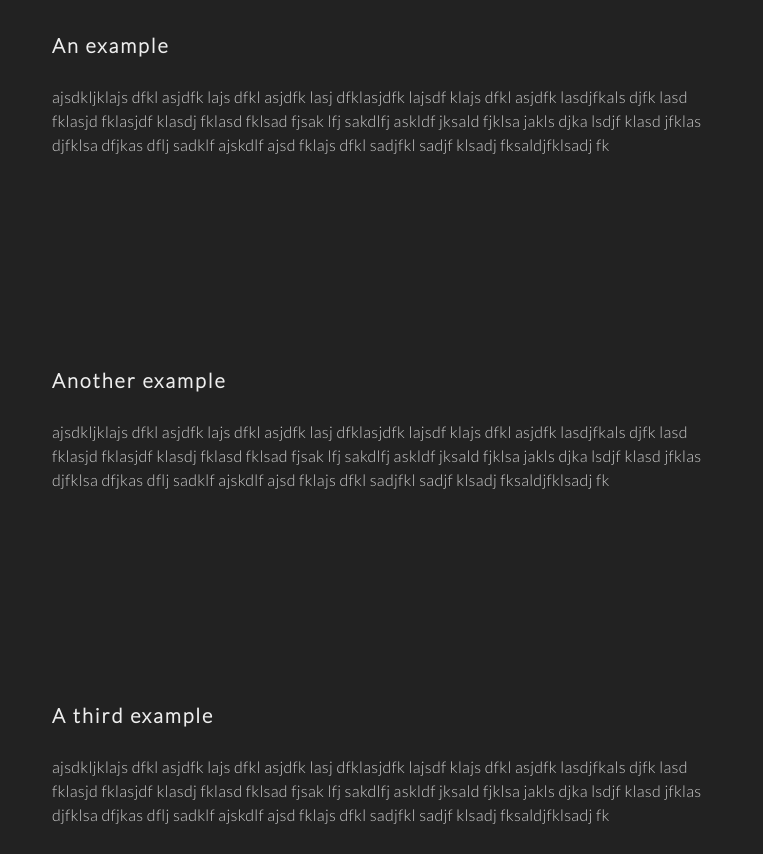
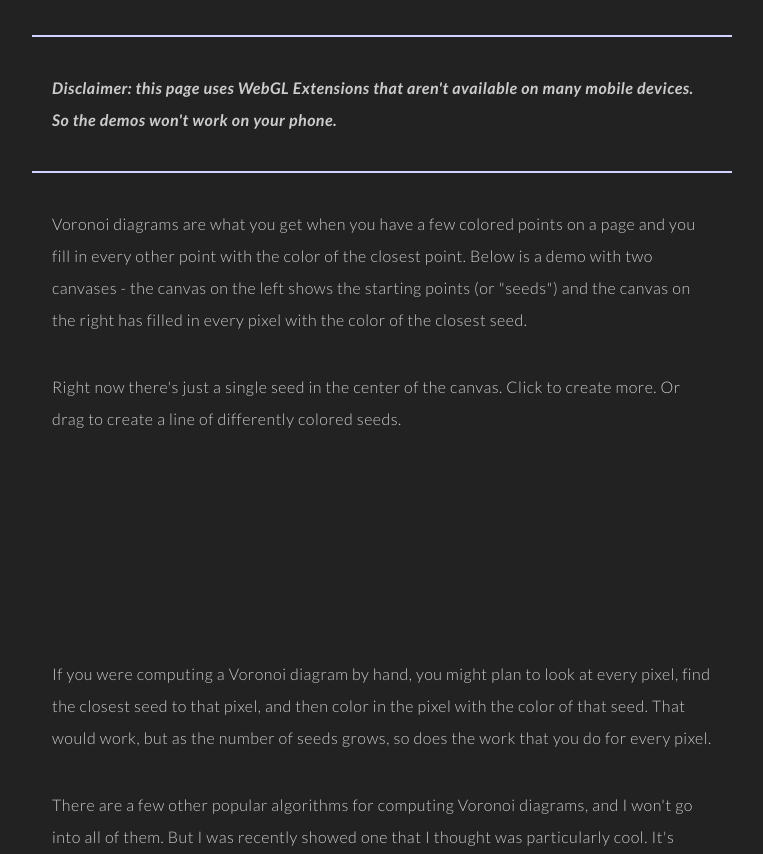
Before and after one commit to ryankaplan/gpu-voronoi, a website: page www/index.html in a window 1280 px wide. Shown: the part 75-929 px from the top of the page, without its empty margins (266-1029 px from the left). Drawn offline with Linux system fonts and the light colour scheme.

Commit message:
Add a brief explanation of Voronoi diagrams

```diff
--- a/www/index.html
+++ b/www/index.html
@@ -5,7 +5,7 @@
     <!-- From here: http://stackoverflow.com/a/4389976 -->
     <meta name="viewport" content="width=device-width, initial-scale=1.0, maximum-scale=1.0, user-scalable=no" />
     <title>Demos</title>
-    <link href='https://fonts.googleapis.com/css?family=Lato:300' rel='stylesheet' type='text/css'>
+    <link href='https://fonts.googleapis.com/css?family=Lato:300,700italic' rel='stylesheet' type='text/css'>
     <link rel="stylesheet" href="style.css">
     <script src="igloo.js"></script>
     <script src="demo-compiled.js"></script>
@@ -14,30 +14,40 @@
     <div id="demo-page">
       <h1>Voronoi Diagrams on the GPU</h1>
 
-      <h2>An example</h2>
-      <p>
-        ajsdkljklajs dfkl asjdfk lajs dfkl asjdfk lasj dfklasjdfk
-        lajsdf klajs dfkl asjdfk lasdjfkals djfk lasd fklasjd fklasjdf
-        klasdj fklasd fklsad fjsak lfj sakdlfj askldf jksald fjklsa
-        jakls djka lsdjf klasd jfklas djfklsa dfjkas dflj sadklf
-        ajskdlf ajsd fklajs dfkl sadjfkl sadjf klsadj
-        fksaldjfklsadj fk
+      <hr>
+
+
+      <p class="disclaimer">
+        Disclaimer: this page uses WebGL Extensions that aren't available on many mobile devices. So the demos won't work on your phone.
       </p>
 
+      <hr>
+
+      <p>
+        Voronoi diagrams are what you get when you have a few colored points on a page and you fill in every other point with the color of the closest point. Below is a demo with two canvases - the canvas on the left shows the starting points (or "seeds") and the canvas on the right has filled in every pixel with the color of the closest seed.
+      </p>
+
+      <p>
+        Right now there's just a single seed in the center of the canvas. Click to create more.
+        Or drag to create a line of differently colored seeds.
+      </p>
 
       <div id="paint-demo-container" class="demo-container">
         <canvas class="input-canvas"></canvas>
         <canvas class="output-canvas"></canvas>
       </div>
 
-      <h2>Another example</h2>
       <p>
-        ajsdkljklajs dfkl asjdfk lajs dfkl asjdfk lasj dfklasjdfk
-        lajsdf klajs dfkl asjdfk lasdjfkals djfk lasd fklasjd fklasjdf
-        klasdj fklasd fklsad fjsak lfj sakdlfj askldf jksald fjklsa
-        jakls djka lsdjf klasd jfklas djfklsa dfjkas dflj sadklf
-        ajskdlf ajsd fklajs dfkl sadjfkl sadjf klsadj
-        fksaldjfklsadj fk
+        If you were computing a Voronoi diagram by hand, you might plan to look at every pixel, find the closest seed to that pixel, and then color in the pixel with the color of that seed. That would work, but as the number of seeds grows, so does the work that you do for every pixel.
+      </p>
+
+      <p>
+        There are a few other popular algorithms for computing Voronoi diagrams, and I won't go into all of them. But I was recently showed one that I thought was particularly cool. It's performance doesn't depend on how many seeds you start with - and it's well suited to running on the GPU. It ends up pretty fast, and it's possible to compute Voronoi diagrams
+        in real time. Here's another demo similar to the one above. In the left canvas, there are seeds flying around. In the right canvas is the resulting Voronoi diagram.
+      </p>
+
+      <p>
+        Move your mouse over the canvas to move the yellow seed.
       </p>
 
       <div id="fish-demo-container" class="demo-container">
@@ -45,23 +55,19 @@
         <canvas class="output-canvas"></canvas>
       </div>
 
-      <h2>A third example</h2>
       <p>
-        ajsdkljklajs dfkl asjdfk lajs dfkl asjdfk lasj dfklasjdfk
-        lajsdf klajs dfkl asjdfk lasdjfkals djfk lasd fklasjd fklasjdf
-        klasdj fklasd fklsad fjsak lfj sakdlfj askldf jksald fjklsa
-        jakls djka lsdjf klasd jfklas djfklsa dfjkas dflj sadklf
-        ajskdlf ajsd fklajs dfkl sadjfkl sadjf klsadj
-        fksaldjfklsadj fk
+        Here's one more example. In the left canvas there are light grey seeds in a radial pattern overlaid on top of a photo. When we run the Voronoi diagram computation, each seed takes the color of the underlying pixel in the photo.
+      </p>
+
+      <p>
+        Move the big dot around to translate the seeds and move the small dot to rotate them.
       </p>
 
       <div id="photo-demo-container" class="demo-container">
-
         <div class="input-canvas-container">
           <img id="eye" src="eye.jpg"></img>
           <canvas class="input-canvas"></canvas>
         </div>
-
         <canvas class="output-canvas"></canvas>
       </div>
 
--- a/www/style.css
+++ b/www/style.css
@@ -13,6 +13,15 @@ a {
 }
 
 /* Demo index page */
+
+hr {
+    border: 1px solid #D3D3FF;
+}
+
+.disclaimer {
+    font-weight: bold;
+    font-style: italic;
+}
 
 #webgl-error {
     width: 100%;
@@ -45,9 +54,9 @@ a {
 }
 
 #demo-page p {
-    margin: 30px 20px;
-    line-height: 150%;
-    letter-spacing: 0.3px;
+    margin: 35px 20px;
+    line-height: 200%;
+    letter-spacing: 0.5px;
 }
 
 /* Demo pages */
```
